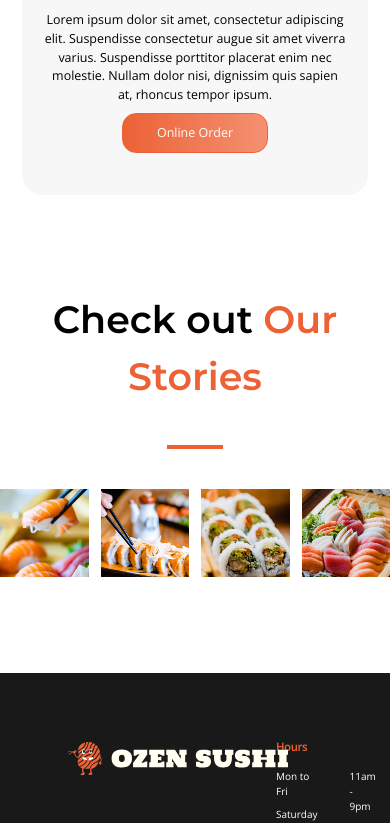
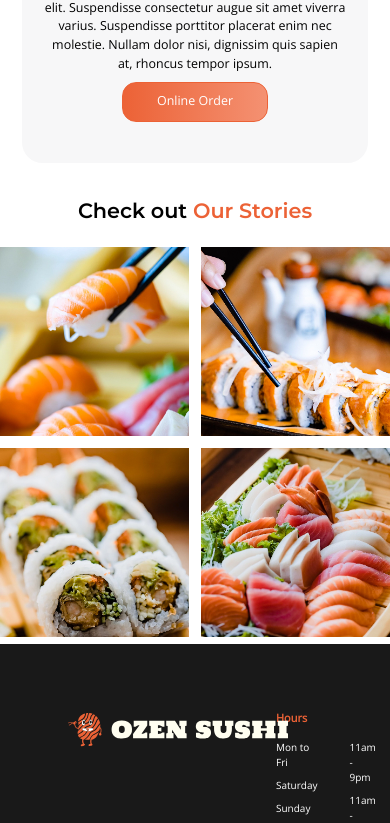
Before and after one commit to Sungmin-Kim-0508/ozen-sushi-korea, a Next.js app: page /ozen-sushi in a window 390 px wide. Shown: the part 1510-2333 px from the top of the page. Built offline with nearby package versions, Linux system fonts and the light colour scheme; a web font is replaced by a local one.

Commit message:
completed section 4 in ozen sushi in mobile size

```diff
--- a/app/ozen-sushi/page.tsx
+++ b/app/ozen-sushi/page.tsx
@@ -91,30 +91,30 @@ function OzenSushiHome() {
             <WhatWeServeSection />
           </div>
         </div>
-        <div className="hidden md:block pt-[max(40px,10.66vw)] pb-[max(30px,8vw)] px-[max(21px,5.6vw)] bg-191919 text-center rounded-[max(20px,5.3vw)] mb-[max(30px,8vw)]">
+        <div className="hidden md:block pt-[max(40px,10.66vw)] px-[max(21px,5.6vw)] bg-191919 text-center rounded-[max(20px,5.3vw)] mb-[max(30px,8vw)]">
           <WhatWeServeSection />
         </div>
       </section>
       <DiscountOfferSection />
-      <section className="relative py-24">
-        <div className="text-center mb-10">
-          <span className="monserratBold900 text-[clamp(38px,3vw,50px)] text-black">
+      <section className="relative py-24 md:pt-[max(30px,8vw)] md:pb-[max(7px,1.86vw)]">
+        <div className="text-center mb-10 md:mb-[max(20px,5.33vw)]">
+          <span className="monserratBold900 text-[clamp(38px,3vw,50px)] text-black md:text-[max(20px,5.33vw)]">
             Check out{" "}
-            <span className="monserratBold900 text-[clamp(38px,3vw,50px)] text-EC6236">
+            <span className="monserratBold900 text-[clamp(38px,3vw,50px)] text-EC6236 md:text-[max(20px,5.33vw)]">
               Our Stories
             </span>
           </span>
         </div>
-        <div className="flex justify-center">
+        <div className="flex justify-center md:hidden">
           <div className="border-2 border-EC6236 w-14 mb-10" />
         </div>
-        <div className="flex gap-x-3 w-full">
+        <div className="flex gap-x-3 w-full md:grid grid-rows-2 grid-cols-2 md:gap-y-3">
           {foodImages.map((image) => (
             <Image
               key={image.alt}
               alt={image.alt}
               src={image.src}
-              className="h-full max-h-full w-full max-w-full overflow-hidden xl:w-1/4"
+              className="h-full max-h-full w-full max-w-full overflow-hidden md:w-full"
             />
           ))}
         </div>
```
